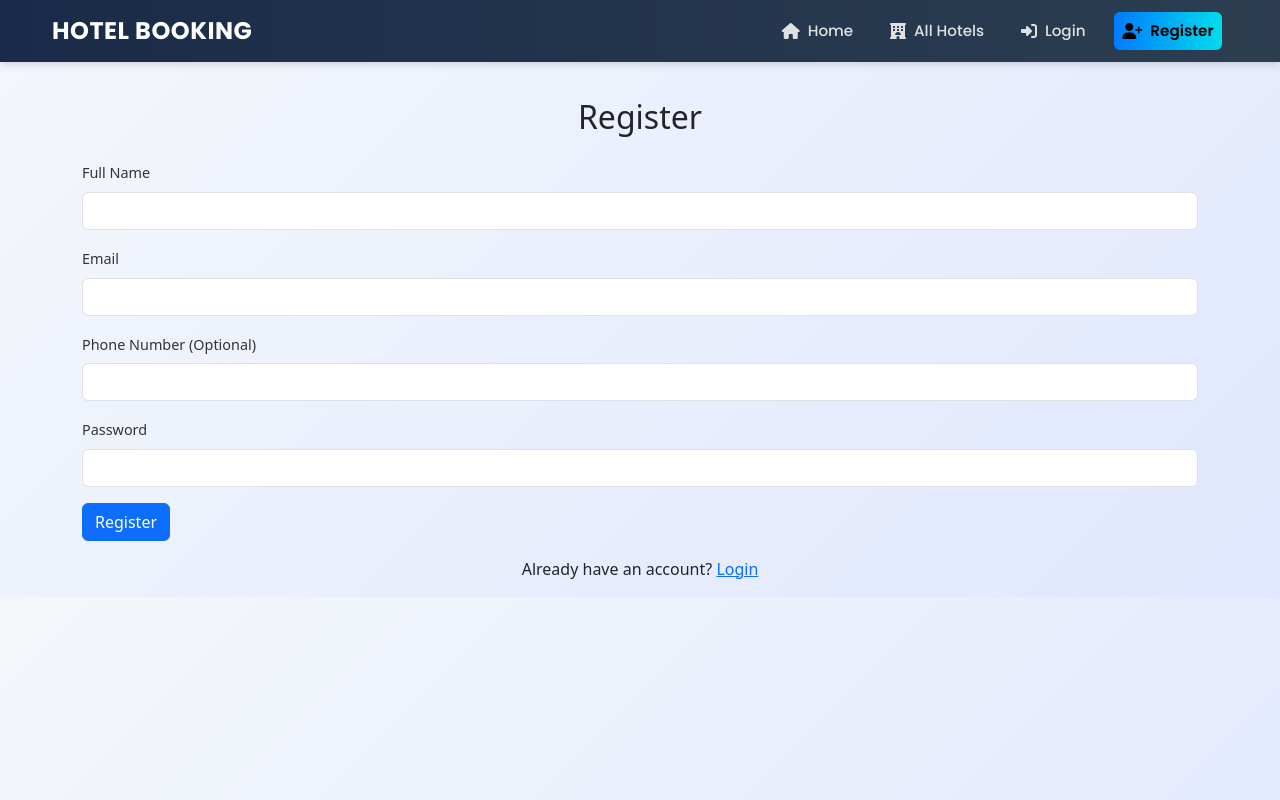
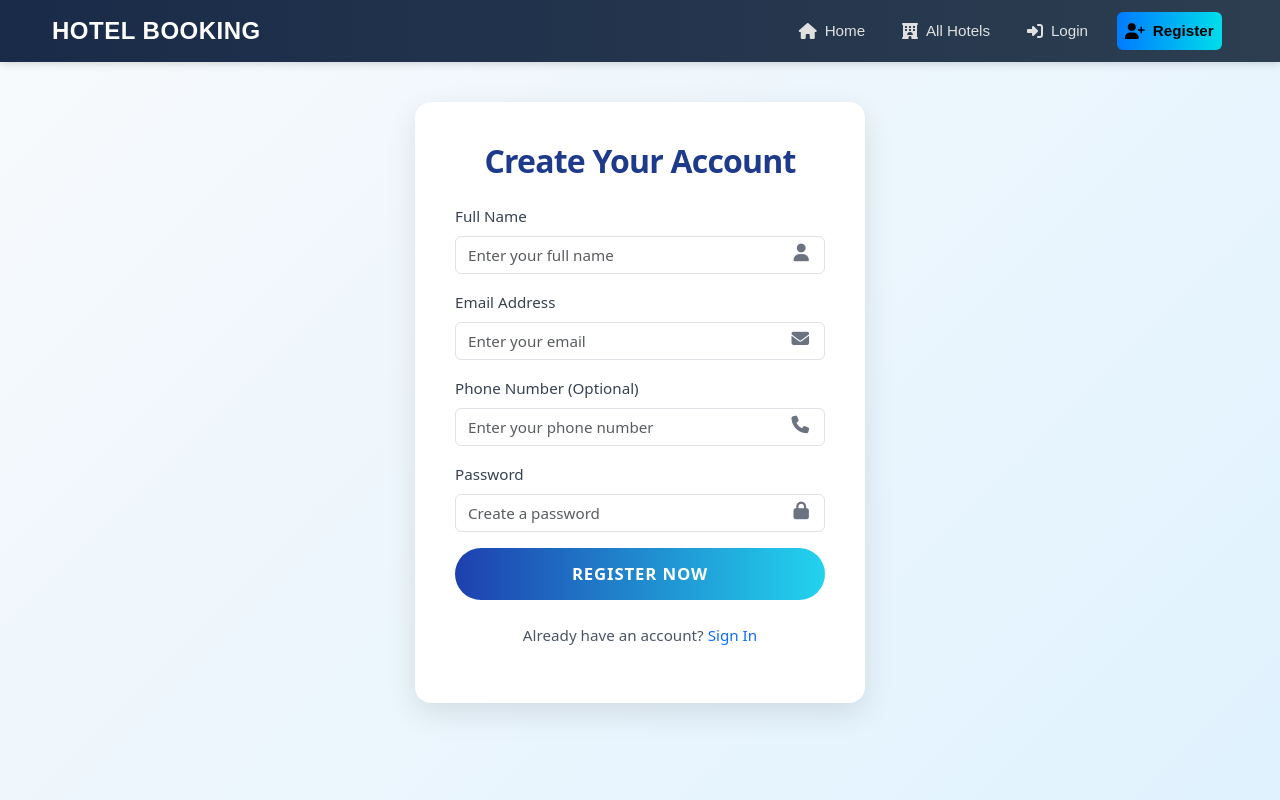
Before and after one commit to Ali-Ashraf-510/HotelWebsite, a Flask app: page /register in a window 1280 px wide. Run offline with Flask 2, Linux system fonts and the light colour scheme.

Commit message:
Enhance registration page design and functionality with improved styles, layout adjustments, and added icons for input fields.

```diff
--- a/templates/auth/register.html
+++ b/templates/auth/register.html
@@ -4,9 +4,10 @@
 <head>
     <meta charset="UTF-8">
     <meta name="viewport" content="width=device-width, initial-scale=1.0">
-    <title>Register - Hotel Booking</title>
+    <meta name="description" content="Create an account to book your dream hotel stay with ease.">
+    <title>Register - LuxeStay Hotel Booking</title>
     <!-- Google Fonts -->
-    <link href="https://fonts.googleapis.com/css2?family=Poppins:wght@400;500;600;700&display=swap" rel="stylesheet">
+    <link href="https://fonts.googleapis.com/css2?family=Inter:wght@400;500;600;700&display=swap" rel="stylesheet">
     <!-- Font Awesome -->
     <link rel="stylesheet" href="https://cdnjs.cloudflare.com/ajax/libs/font-awesome/6.4.2/css/all.min.css">
     <!-- Bootstrap CSS -->
@@ -14,126 +15,191 @@
     <!-- Navbar CSS -->
     <link rel="stylesheet" href="{{ url_for('static', filename='css/navbar.css') }}">
     <style>
-        body {
-            font-family: 'Poppins', sans-serif;
-            background: linear-gradient(135deg, #f4f7fa 0%, #e0e7ff 100%);
-            color: #333;
-            line-height: 1.6;
-            margin: 0;
-            padding-top: 50px; /* Match thin navbar height */
+        :root {
+            --primary: #1e40af;
+            --primary-dark: #1e3a8a;
+            --secondary: #22d3ee;
+            --background: #f8fafc;
+            --card-shadow: 0 10px 30px rgba(0, 0, 0, 0.1);
+            --card-hover-shadow: 0 15px 40px rgba(0, 0, 0, 0.15);
+            --transition: all 0.3s ease;
         }
 
-        .min-vh-100 {
+        * {
+            margin: 0;
+            padding: 0;
+            box-sizing: border-box;
+        }
+
+        body {
+            font-family: 'Inter', sans-serif;
+            background: linear-gradient(135deg, var(--background) 0%, #e0f2fe 100%);
+            color: #1f2937;
+            line-height: 1.6;
             min-height: 100vh;
+            display: flex;
+            flex-direction: column;
+            align-items: center;
+            padding-top: 70px; /* Adjusted for navbar */
         }
 
         .register-container {
-            max-width: 400px;
+            max-width: 450px;
             width: 100%;
-            padding: 2rem;
+            padding: 2.5rem;
             background: #ffffff;
-            border-radius: 12px;
-            box-shadow: 0 8px 24px rgba(0, 0, 0, 0.15);
-            transition: transform 0.3s ease, box-shadow 0.3s ease;
+            border-radius: 16px;
+            box-shadow: var(--card-shadow);
+            transition: var(--transition);
             margin: 2rem auto;
+            animation: fadeIn 0.5s ease-in-out;
         }
 
         .register-container:hover {
             transform: translateY(-5px);
-            box-shadow: 0 12px 32px rgba(0, 0, 0, 0.2);
+            box-shadow: var(--card-hover-shadow);
         }
 
         .register-container h2 {
-            font-size: 1.8rem;
-            font-weight: 600;
-            color: #1a2b49;
+            font-size: 2rem;
+            font-weight: 700;
+            color: var(--primary-dark);
             text-align: center;
             margin-bottom: 1.5rem;
+            letter-spacing: -0.025em;
         }
 
         .form-label {
-            font-size: 0.9rem;
+            font-size: 0.95rem;
             font-weight: 500;
-            color: #333;
+            color: #374151;
+            margin-bottom: 0.5rem;
         }
 
         .form-control {
-            border-radius: 8px;
-            border: 1px solid #ced4da;
-            padding: 0.75rem;
-            font-size: 0.95rem;
-            transition: border-color 0.3s ease, box-shadow 0.3s ease;
+            border-radius: 10px;
+            border: 1px solid #d1d5db;
+            padding: 0.85rem;
+            font-size: 1rem;
+            transition: var(--transition);
+            background: #f9fafb;
         }
 
         .form-control:focus {
-            border-color: #007bff;
-            box-shadow: 0 0 8px rgba(0, 123, 255, 0.2);
+            border-color: var(--primary);
+            box-shadow: 0 0 10px rgba(30, 64, 175, 0.2);
             outline: none;
+            background: #ffffff;
         }
 
-        .form-text {
-            font-size: 0.8rem;
-            color: #6c757d;
+        .form-control::placeholder {
+            color: #9ca3af;
+            font-size: 0.95rem;
         }
 
         .btn-gradient {
-            background: linear-gradient(90deg, #007bff, #00ddeb);
+            background: linear-gradient(90deg, var(--primary), var(--secondary));
             border: none;
-            border-radius: 25px;
-            padding: 0.75rem;
-            font-size: 1rem;
-            font-weight: 500;
-            color: #fff;
+            border-radius: 50px;
+            padding: 0.85rem;
+            font-size: 1.05rem;
+            font-weight: 600;
+            color: #ffffff;
             width: 100%;
-            transition: background 0.3s ease, transform 0.3s ease;
+            text-transform: uppercase;
+            letter-spacing: 0.05em;
+            transition: var(--transition);
+            position: relative;
+            overflow: hidden;
         }
 
         .btn-gradient:hover {
-            background: linear-gradient(90deg, #0056b3, #00a9c1);
-            transform: translateY(-2px);
+            background: linear-gradient(90deg, var(--primary-dark), #0ea5e9);
+            transform: translateY(-3px);
+            box-shadow: 0 5px 15px rgba(30, 64, 175, 0.3);
+        }
+
+        .btn-gradient::after {
+            content: '';
+            position: absolute;
+            top: 0;
+            left: -100%;
+            width: 100%;
+            height: 100%;
+            background: rgba(255, 255, 255, 0.2);
+            transition: var(--transition);
+        }
+
+        .btn-gradient:hover::after {
+            left: 100%;
         }
 
         .alert-danger {
-            border-radius: 8px;
+            border-radius: 10px;
             font-size: 0.9rem;
-            padding: 0.75rem;
+            padding: 1rem;
             margin-bottom: 1.5rem;
-        }
-
-        .alert-dismissible .btn-close {
-            padding: 0.75rem;
+            background: #fef2f2;
+            color: #dc2626;
+            border: 1px solid #fecaca;
         }
 
         .text-primary {
-            color: #007bff !important;
+            color: var(--primary) !important;
             font-weight: 500;
             text-decoration: none;
-            transition: color 0.3s ease;
+            transition: var(--transition);
         }
 
         .text-primary:hover {
-            color: #0056b3 !important;
+            color: var(--primary-dark) !important;
             text-decoration: underline;
+        }
+
+        .form-group {
+            position: relative;
+            margin-bottom: 1rem;
+        }
+
+        .form-group i {
+            position: absolute;
+            top: 70%;
+            right: 1rem;
+            transform: translateY(-50%);
+            color: #6b7280;
+            font-size: 1.1rem;
+        }
+
+        .login-link {
+            text-align: center;
+            margin-top: 1.5rem;
+            font-size: 0.95rem;
+            color: #4b5563;
+        }
+
+        @keyframes fadeIn {
+            from { opacity: 0; transform: translateY(20px); }
+            to { opacity: 1; transform: translateY(0); }
         }
 
         @media (max-width: 576px) {
             .register-container {
-                padding: 1.5rem;
-                margin: 1rem;
+                padding: 1.75rem;
+                margin: 1.5rem;
             }
 
             .register-container h2 {
-                font-size: 1.5rem;
+                font-size: 1.75rem;
             }
 
             .form-control {
-                padding: 0.65rem;
-                font-size: 0.9rem;
+                padding: 0.75rem;
+                font-size: 0.95rem;
             }
 
             .btn-gradient {
-                padding: 0.65rem;
-                font-size: 0.95rem;
+                padding: 0.75rem;
+                font-size: 1rem;
             }
         }
     </style>
@@ -143,34 +209,36 @@
     {% include 'navbar/navbar.html' %}
 
     <!-- Registration Form -->
-
-    <div class="container mt-5">
-        <h2 class="text-center mb-4">Register</h2>
+    <div class="register-container">
+        <h2>Create Your Account</h2>
         {% if error %}
-        <div class="alert alert-danger">{{ error }}</div>
+        <div class="alert alert-danger" role="alert">{{ error }}</div>
         {% endif %}
         <form method="POST" action="{{ url_for('register') }}">
-            <div class="mb-3">
+            <div class="form-group">
                 <label for="name" class="form-label">Full Name</label>
-                <input type="text" class="form-control" id="name" name="name" required>
+                <input type="text" class="form-control" id="name" name="name" placeholder="Enter your full name" required>
+                <i class="fas fa-user"></i>
             </div>
-            <div class="mb-3">
-                <label for="email" class="form-label">Email</label>
-                <input type="email" class="form-control" id="email" name="email" required>
+            <div class="form-group">
+                <label for="email" class="form-label">Email Address</label>
+                <input type="email" class="form-control" id="email" name="email" placeholder="Enter your email" required>
+                <i class="fas fa-envelope"></i>
             </div>
-            <div class="mb-3">
+            <div class="form-group">
                 <label for="phone_number" class="form-label">Phone Number (Optional)</label>
-                <input type="text" class="form-control" id="phone_number" name="phone_number">
+                <input type="text" class="form-control" id="phone_number" name="phone_number" placeholder="Enter your phone number">
+                <i class="fas fa-phone"></i>
             </div>
-            <div class="mb-3">
+            <div class="form-group">
                 <label for="password" class="form-label">Password</label>
-                <input type="password" class="form-control" id="password" name="password" required>
+                <input type="password" class="form-control" id="password" name="password" placeholder="Create a password" required>
+                <i class="fas fa-lock"></i>
             </div>
-            <button type="submit" class="btn btn-primary">Register</button>
+            <button type="submit" class="btn-gradient">Register Now</button>
         </form>
-        <p class="mt-3 text-center">Already have an account? <a href="{{ url_for('login') }}">Login</a></p>
+        <p class="login-link">Already have an account? <a href="{{ url_for('login') }}" class="text-primary">Sign In</a></p>
     </div>
-
 
     <!-- Bootstrap JS -->
     <script src="https://cdn.jsdelivr.net/npm/@popperjs/core@2.11.6/dist/umd/popper.min.js" crossorigin="anonymous"></script>
```
